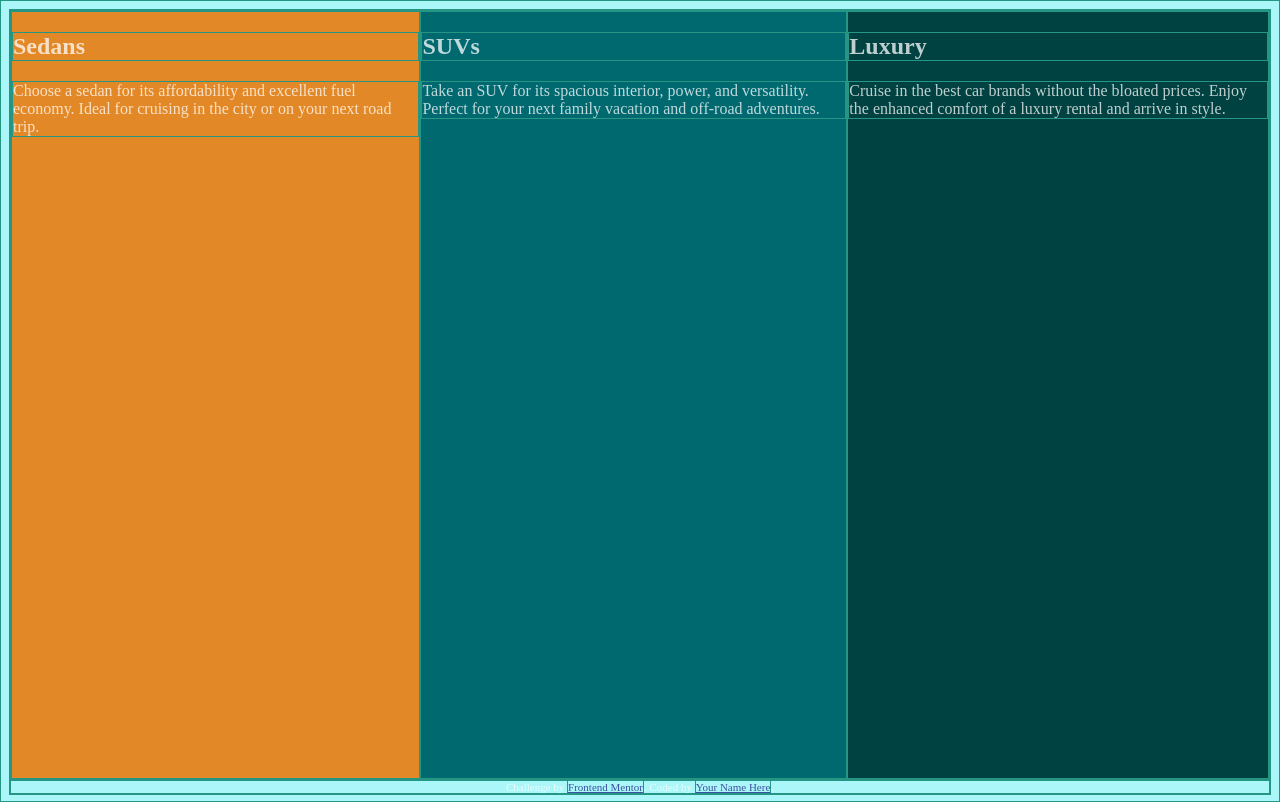
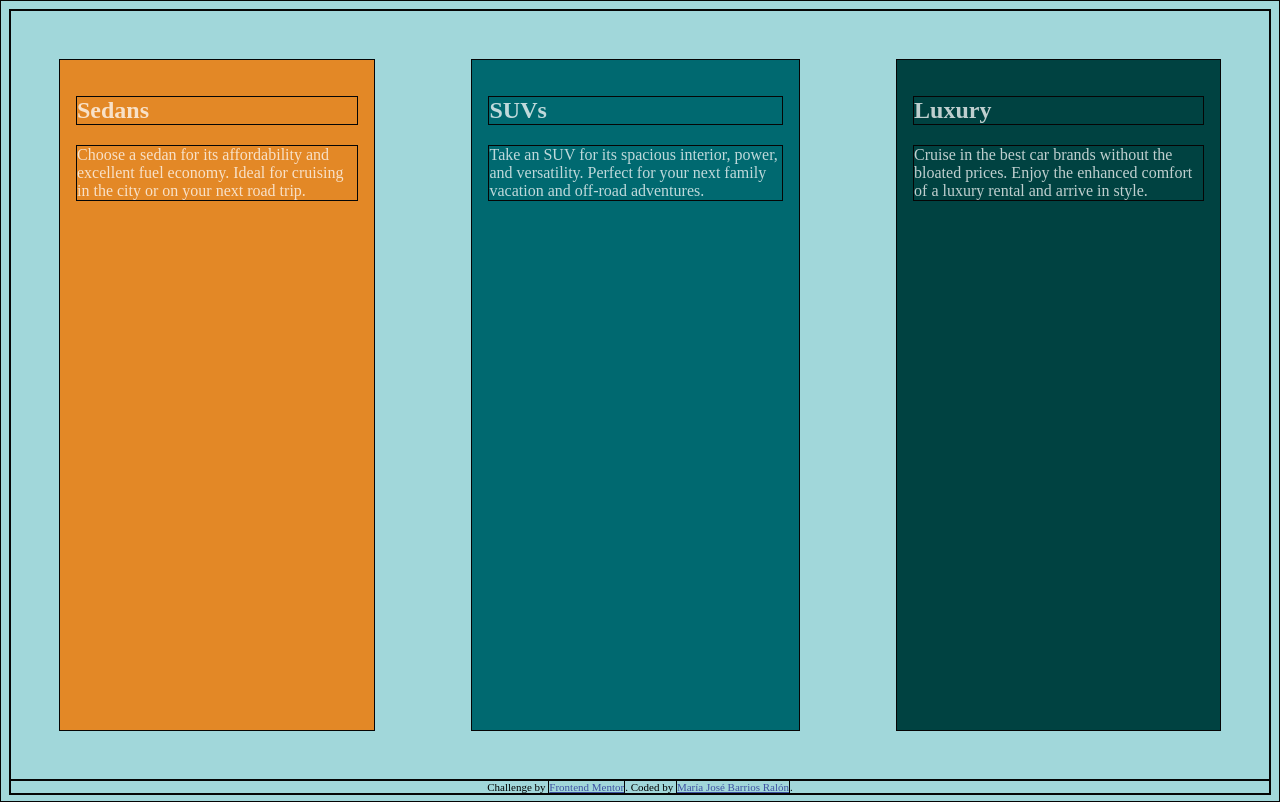
Before and after one commit to Majo2005/tres-columnas, a plain HTML site: page index.html in a window 1280 px wide. Drawn offline with Linux system fonts and the light colour scheme.

Commit message:
Agregamos padding y margin a los articulos

```diff
--- a/index.html
+++ b/index.html
@@ -34,7 +34,7 @@
   </section>
   <div class="attribution">
     Challenge by <a href="https://www.frontendmentor.io?ref=challenge" target="_blank">Frontend Mentor</a>.
-    Coded by <a href="#">Your Name Here</a>.
+    Coded by <a href="https://github.com/Majo2005" target="_blank">María José Barrios Ralón</a>.
   </div>
 </body>
 </html>
--- a/style.css
+++ b/style.css
@@ -1,5 +1,5 @@
 * {
-    border: rgb(37, 150, 131) solid 1px;
+    border: rgb(5, 5, 5) solid 1px;
     color: hsla(0, 0%, 100%, 0.75);
 }
 
@@ -8,7 +8,7 @@ html {
 }
 
 body {
-    background-color: rgb(171, 246, 248);
+    background-color: rgb(161, 215, 218);
     height: 98%;
     display: flex;
     flex-direction: column;
@@ -18,6 +18,11 @@ body {
 #cars {
     height: 100%;
     display: flex;
+}
+
+article {
+    padding: 1rem;
+    margin: 3rem;
 }
 
 #sedan {
@@ -35,6 +40,7 @@ body {
 .attribution {
     font-size: 11px;
     text-align: center;
+    color: black !important;
 }
 
 .attribution a {
```
